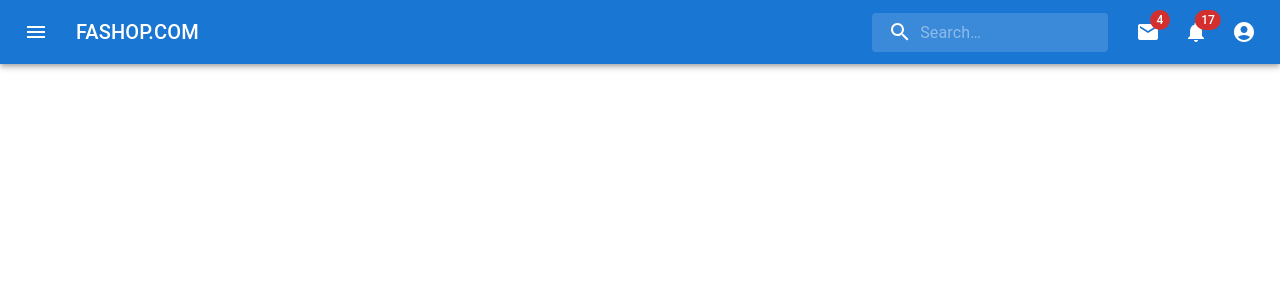
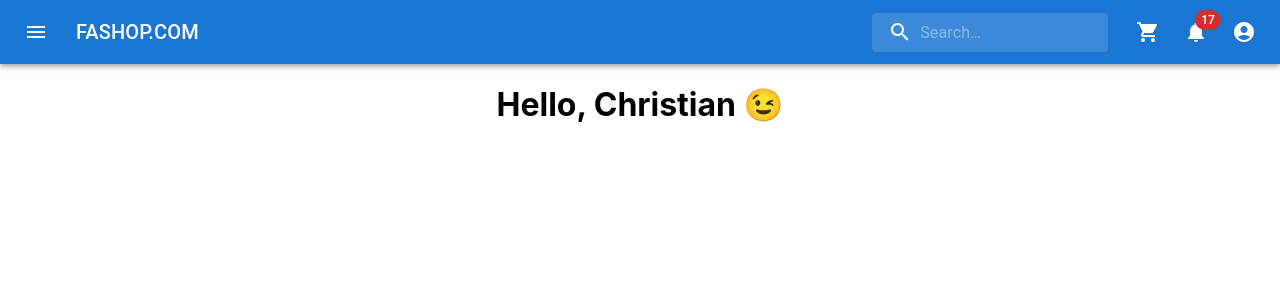
Before and after one commit to Lucas-Argerich/React-Ecommerce, a React (Create React App) app: page / in a window 1280 px wide. Shown: the top 300 px of the page. Built offline with nearby package versions, Linux system fonts and the light colour scheme.

Commit message:
navbar cart // itemlistcontainer

```diff
--- a/src/App.js
+++ b/src/App.js
@@ -1,10 +1,12 @@
 import './App.css';
-import NavBar from './components/navbar/navbar';
+import NavBar from './components/navBar';
+import ItemListContainer from './containers/itemListContainer';
 
 function App() {
   return (
     <div className="App">
-    <NavBar/>
+      <NavBar />
+      <ItemListContainer />
     </div>
   );
 }
--- /dev/null
+++ b/src/components/navBar/cartWidget/index.jsx
@@ -0,0 +1,16 @@
+import { ShoppingCart } from '@mui/icons-material'
+import { IconButton } from '@mui/material'
+import { Component } from 'react'
+
+
+export default class CartWidget extends Component {
+    render() {
+        return (
+            <IconButton
+                size="large"
+                color="inherit">
+                <ShoppingCart />
+            </IconButton>
+        )
+    }
+}
--- a/src/components/navbar/navbar.jsx
+++ b/src/components/navBar/index.jsx
@@ -15,6 +15,7 @@ import AccountCircle from '@mui/icons-material/AccountCircle';
 import MailIcon from '@mui/icons-material/Mail';
 import NotificationsIcon from '@mui/icons-material/Notifications';
 import MoreIcon from '@mui/icons-material/MoreVert';
+import CartWidget from './cartWidget';
 
 const Search = styled('div')(({ theme }) => ({
   position: 'relative',
@@ -185,12 +186,8 @@ export default function NavBar() {
               inputProps={{ 'aria-label': 'search' }}
             />
           </Search>
+          <CartWidget/>
           <Box sx={{ display: { xs: 'none', md: 'flex' } }}>
-            <IconButton size="large" aria-label="show 4 new mails" color="inherit">
-              <Badge badgeContent={4} color="error">
-                <MailIcon />
-              </Badge>
-            </IconButton>
             <IconButton
               size="large"
               aria-label="show 17 new notifications"
--- /dev/null
+++ b/src/containers/itemListContainer/index.jsx
@@ -0,0 +1,20 @@
+import { Component } from "react";
+
+class ItemListContainer extends Component {
+constructor(props) {
+    super(props)
+    this.state = {
+         name: "Christian"
+    };
+}
+
+    render() {
+        return(
+        <div className="greeting">
+            <h1>Hello, {this.state.name} 😉</h1>
+        </div>
+        );
+    }
+}
+
+export default ItemListContainer;
```
